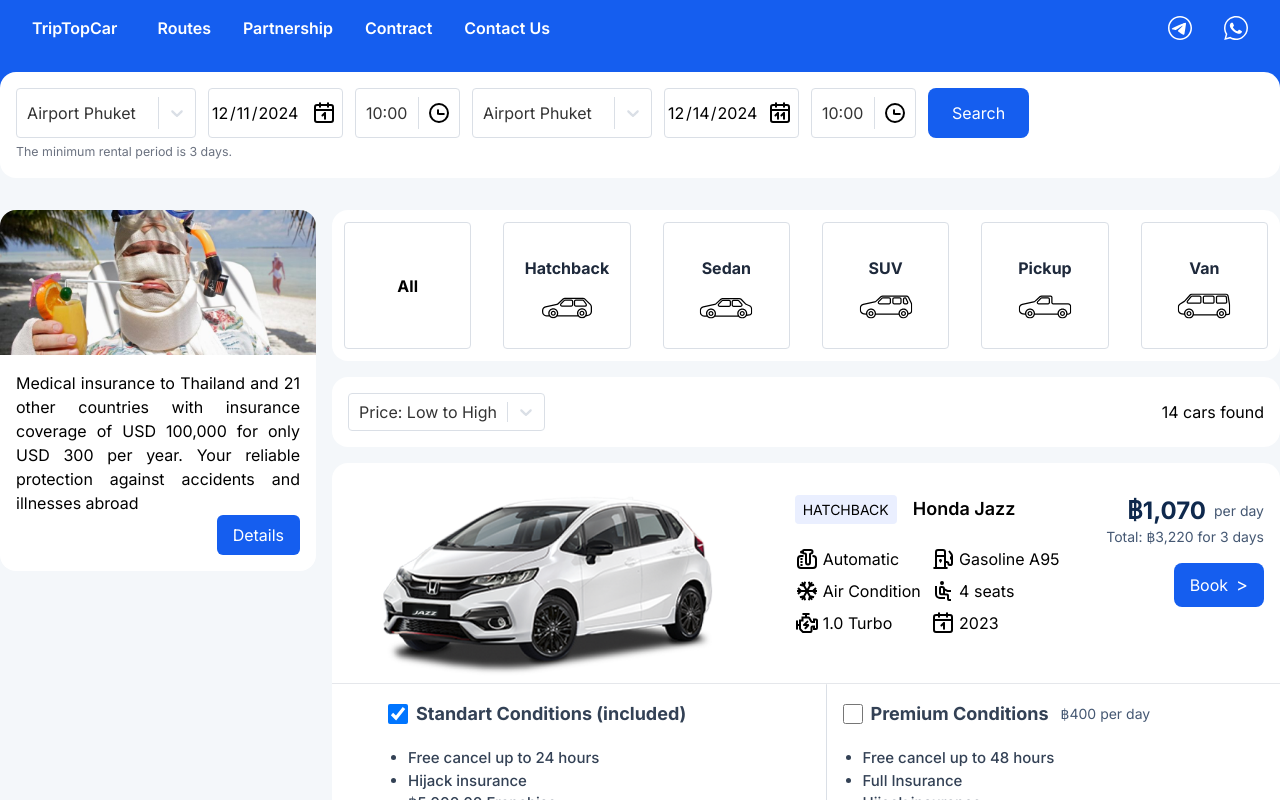
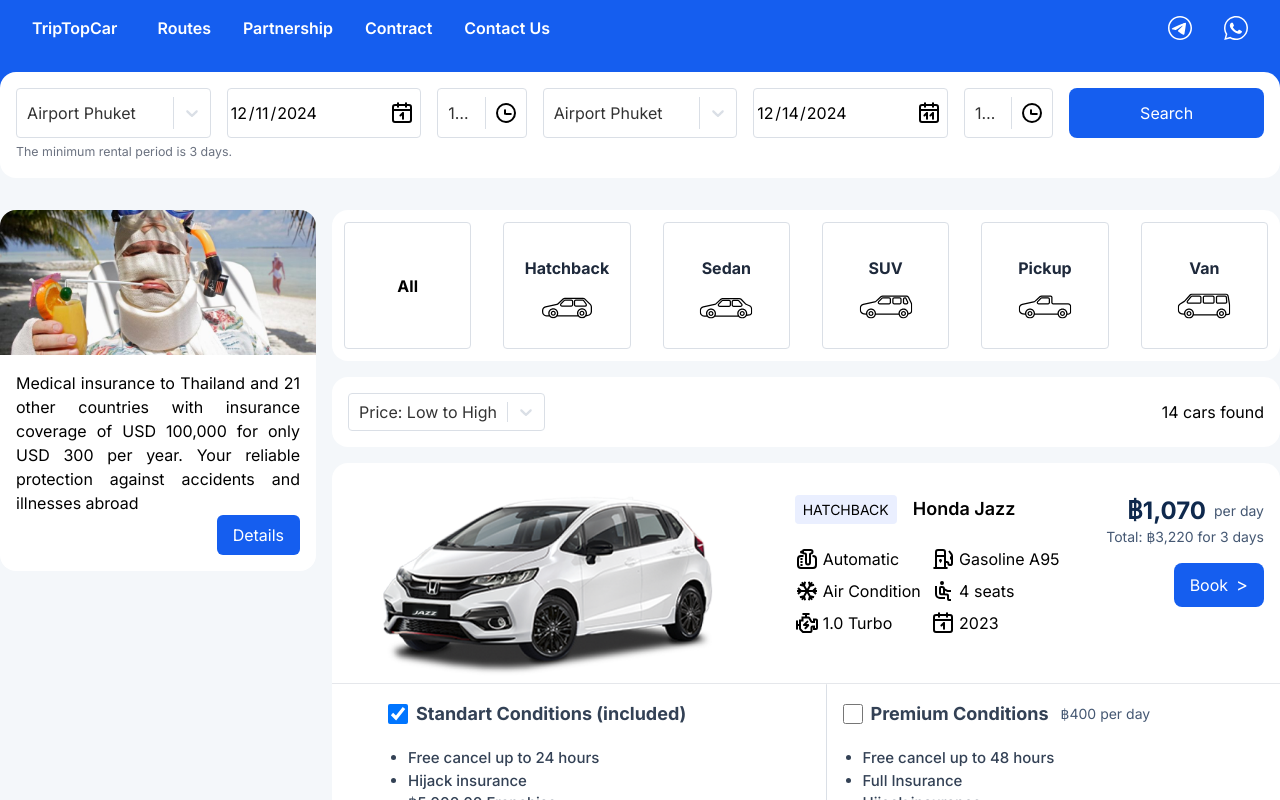
Before and after one commit to jdifek/triptopcar, a Next.js app: page / in a window 1280 px wide. Shown: the top 800 px of the page. Built offline with nearby package versions, Linux system fonts and the light colour scheme.

Commit message:
new grid search form.

```diff
--- /dev/null
+++ b/src/app/(home)/_components/search-form2.tsx
@@ -0,0 +1,225 @@
+"use client";
+
+import { FC, useEffect } from "react";
+import DatePicker from "react-date-picker";
+import { Controller, useForm } from "react-hook-form";
+import { z } from "zod";
+import { zodResolver } from "@hookform/resolvers/zod";
+import dynamic from "next/dynamic";
+import { useSearchParams } from "next/navigation";
+import CalendarIcon from "@/components/icons/calendar-days-icon";
+import Calendar11Icon from "@/components/icons/calendar-days11-icon";
+import HourIcon from "@/components/icons/hours-icon";
+import Select, { components, DropdownIndicatorProps } from "react-select";
+
+import "react-date-picker/dist/DatePicker.css";
+import "react-calendar/dist/Calendar.css";
+import { areas } from "../_data/areas.data";
+
+const searchFormSchema = z.object({
+  locationTo: z.number(),
+  locationFrom: z.number(),
+  startDate: z.date(),
+  endDate: z.date(),
+  startTime: z.string(),
+  endTime: z.string(),
+});
+
+const SearchForm2: FC = () => {
+  const searchParams = useSearchParams();
+  const form = useForm<z.infer<typeof searchFormSchema>>({
+    resolver: zodResolver(searchFormSchema),
+    defaultValues: {
+      locationTo: 1,
+      locationFrom: 1,
+      startDate: new Date(),
+      endDate: searchParams.get("endDate")
+        ? new Date(Number(searchParams.get("endDate")))
+        : new Date(new Date().getTime() + 3 * 24 * 60 * 60 * 1000),
+      startTime: "10:00",
+      endTime: "10:00",
+    },
+  });
+
+  useEffect(() => {
+    form.reset({
+      locationTo: Number(searchParams.get("locationTo")) || 1,
+      locationFrom: Number(searchParams.get("locationFrom")) || 1,
+      startDate: searchParams.get("startDate") ? new Date(Number(searchParams.get("startDate"))) : new Date(),
+      endDate: searchParams.get("endDate")
+        ? new Date(Number(searchParams.get("endDate")))
+        : new Date(new Date().getTime() + 3 * 24 * 60 * 60 * 1000),
+      startTime: searchParams.get("startTime") || "10:00", // Reset start time
+      endTime: searchParams.get("endTime") || "10:00", // Reset end time
+    });
+  }, [searchParams, form]);
+
+  useEffect(() => {
+    const currentEndDate = form.getValues("endDate");
+    const newEndDate = new Date(form.watch("startDate").getTime() + 3 * 24 * 60 * 60 * 1000);
+    if (currentEndDate < newEndDate) {
+      form.setValue("endDate", newEndDate);
+    }
+  }, [form.watch("startDate")]);
+
+  const submitHandler = async (values: z.infer<typeof searchFormSchema>) => {
+    const url = new URL(window.location.href);
+    url.searchParams.set("locationTo", String(values.locationTo));
+    url.searchParams.set("locationFrom", String(values.locationFrom));
+    url.searchParams.set("startDate", String(values.startDate.getTime()));
+    url.searchParams.set("endDate", String(values.endDate.getTime()));
+    url.searchParams.set("startTime", values.startTime); // Set start time in URL
+    url.searchParams.set("endTime", values.endTime); // Set end time in URL
+    window.history.pushState({}, "", url.toString());
+  };
+
+  const generateTimeOptions = () => {
+    const options = [];
+    for (let hour = 7; hour <= 23; hour++) {
+      const timeString = `${hour.toString().padStart(2, "0")}:00`;
+      options.push({
+        label: timeString,
+        value: timeString,
+      });
+    }
+    return options;
+  };
+
+  const DropdownIndicator = (props: DropdownIndicatorProps) => {
+    return (
+      <components.DropdownIndicator {...props}>
+        <HourIcon />
+      </components.DropdownIndicator>
+    );
+  };
+  const HourSelect = (props: any) => <Select {...props} components={{ DropdownIndicator }} />;
+
+  return (
+    <section className="container mx-auto -mt-6 rounded-2xl bg-white p-4">
+
+      <form onSubmit={form.handleSubmit(submitHandler)}>
+      <div className="grid grid-cols-2 lg:grid-cols-12 md:grid-cols-2 gap-4">
+        <div className="col-span-2 lg:col-span-2 sm:col-span-2">
+          <Select
+            className=" h-[50px]"
+            classNamePrefix="react-select"
+            placeholder="Pick-up location"
+            options={areas.map((area) => ({
+              label: area.name,
+              value: area.id,
+            }))}
+            theme={(theme) => ({
+              ...theme,
+              colors: {
+                ...theme.colors,
+                primary: "var(--brand-base)",
+              },
+              borderRadius: 4,
+            })}
+            onChange={(value) => form.setValue("locationFrom", value?.value ?? 0)}
+            value={{
+              label: areas.find((area) => area.id === form.watch("locationFrom"))?.name,
+              value: form.watch("locationFrom"),
+            }}
+          />
+        </div>
+        <div className="col-span-1 lg:col-span-2 sm:col-span-1">
+          <Controller
+            name="startDate"
+            control={form.control}
+            render={({ field }) => (
+              <DatePicker
+                {...field}
+                clearIcon={null}
+                calendarIcon={<CalendarIcon />}
+                className="w-full h-[50px]"
+                calendarProps={{
+                  minDate: new Date(),
+                }}
+                onChange={(date) => form.setValue("startDate", date ? (date as Date) : new Date())}
+                value={field.value}
+              />
+            )}
+          />
+        </div>
+        <div className="col-span-1 lg:col-span-1 sm:col-span-1">
+          <HourSelect
+            aria-label="Start time"
+            className="w-full h-[50px]"
+            classNamePrefix="react-select"
+            name="startTime"
+            onChange={(value: HTMLSelectElement) => form.setValue("startTime", value?.value ?? "")}
+            value={{
+              label: form.watch("startTime"),
+              value: form.watch("startTime"),
+            }}
+            options={generateTimeOptions()}
+          />
+        </div>
+        <div className="col-span-2 lg:col-span-2 sm:col-span-2">
+          <Select
+            className="w-full h-[50px]"
+            classNamePrefix="react-select"
+            placeholder="Drop-off location"
+            options={areas.map((area) => ({
+              label: area.name,
+              value: area.id,
+            }))}
+            theme={(theme) => ({
+              ...theme,
+              colors: {
+                ...theme.colors,
+                primary: "var(--brand-base)",
+              },
+              borderRadius: 4,
+            })}
+            onChange={(value) => form.setValue("locationTo", value?.value || 0)}
+            value={{
+              label: areas.find((area) => area.id === form.watch("locationTo"))?.name,
+              value: form.watch("locationTo"),
+            }}
+          />
+        </div>
+        <div className="col-span-1 lg:col-span-2 sm:col-span-1">
+          <DatePicker
+            className="w-full h-[50px]"
+            clearIcon={null}
+            calendarIcon={<Calendar11Icon />}
+            calendarProps={{
+              minDate: new Date((form.watch("startDate") ?? new Date()).getTime() + 3 * 24 * 60 * 60 * 1000),
+              maxDate: new Date((form.watch("startDate") ?? new Date()).getTime() + 61 * 24 * 60 * 60 * 1000),
+            }}
+            onChange={(date) => form.setValue("endDate", date as Date)}
+            value={form.watch("endDate")}
+          />
+        </div>
+        <div className="col-span-1 lg:col-span-1 sm:col-span-1">
+          <HourSelect
+            aria-label="End time"
+            className="w-full h-[50px]"
+            classNamePrefix="react-select"
+            name="endTime"
+            onChange={(value: HTMLSelectElement) => form.setValue("endTime", value?.value ?? "")}
+            value={{
+              label: form.watch("endTime"),
+              value: form.watch("endTime"),
+            }}
+            options={generateTimeOptions()}
+          />
+        </div>
+        <div className="col-span-2 lg:col-span-2 sm:col-span-2">
+          <button type="submit" className="bg-brand-base text-white h-[50px] px-6 rounded-lg w-full">
+            Search
+          </button>
+        </div>
+      </div>
+      </form>
+
+      <p className="mt-1 text-[0.675rem] sm:text-[0.775rem] leading-[1.25rem] text-gray-500">
+        The minimum rental period is 3 days.
+      </p>
+    </section>
+  );
+};
+
+export default dynamic(() => Promise.resolve(SearchForm2), { ssr: false });
--- a/src/app/(home)/page.tsx
+++ b/src/app/(home)/page.tsx
@@ -1,4 +1,4 @@
-import SearchForm from "./_components/search-form";
+import SearchForm2 from "./_components/search-form2";
 import CarCatalog from "./_components/car-catalog";
 import Link from "next/link";
 import Image from "next/image";
@@ -7,7 +7,7 @@
 export default async function HomePage() {
   return (
     <>
-      <SearchForm />
+      <SearchForm2 />
       <section className="container mx-auto mb-4 mt-8 flex gap-4 min-h-[70vh] max-md:px-4">
         <aside className="basis-1/4 max-xl:basis-1/3 rounded-2xl text-center max-lg:hidden sticky top-5">
           <div className="w-full rounded-2xl bg-white">
```
